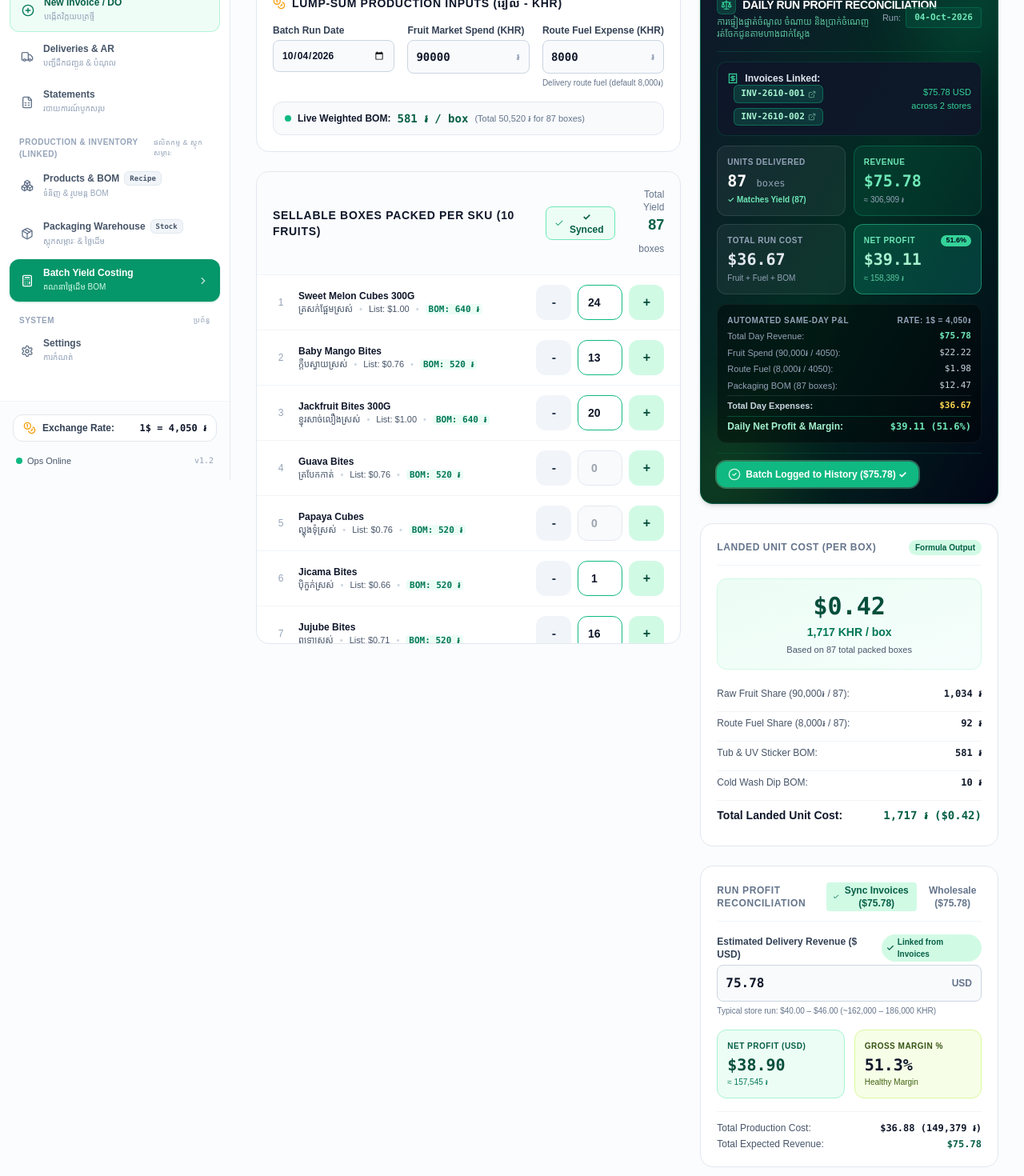
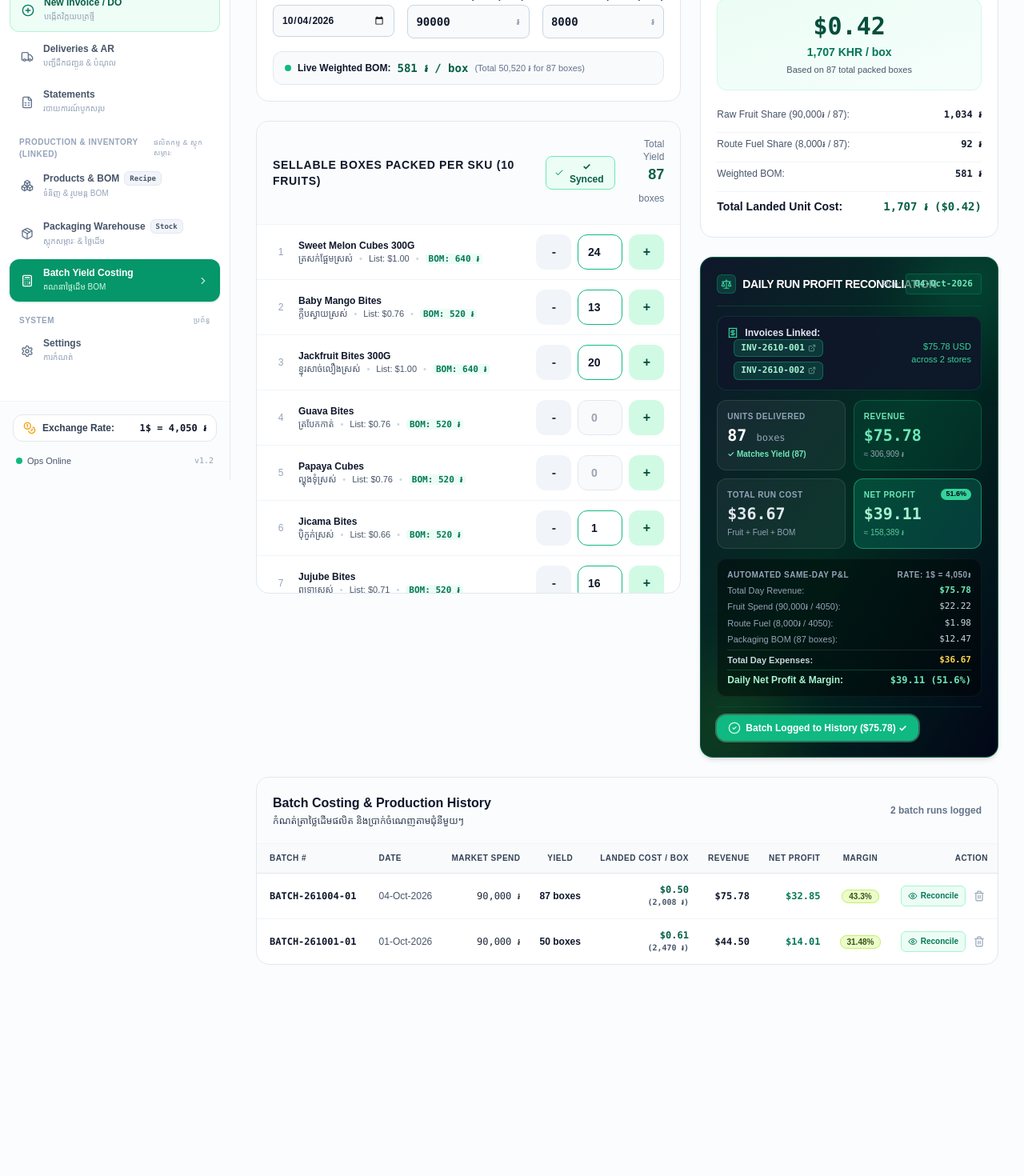
Before and after one commit to Swordsman1313/NhamSystem, a Next.js app: page /costing in a window 1280 px wide. Shown: the part 200-1670 px from the top of the page at 80% size. After the commit the page ends 1550 px from the top, so only its background shows below. Built offline with nearby package versions, Linux system fonts and the light colour scheme; a web font is replaced by a local one.

Commit message:
Eliminate duplicate costing cards, remove cold wash micro-cost, clean breadcrumbs and stack right-side cards

```diff
--- a/app/costing/page.tsx
+++ b/app/costing/page.tsx
@@ -334,10 +334,10 @@ export default function BatchCostingPage() {
   const fuelSharePerBoxKHR =
     totalBoxesYielded > 0 ? Math.round(fuelExpenseKHR / totalBoxesYielded) : 0;
 
-  // Total Landed Unit Cost (KHR) = Raw Fruit Share + Route Fuel Share + Weighted BOM packaging cost + Cold Wash Dip (10 KHR)
+  // Total Landed Unit Cost (KHR) = Raw Fruit Share + Route Fuel Share + Weighted BOM packaging cost
   const landedUnitCostKHR =
     totalBoxesYielded > 0
-      ? rawFruitCostPerBoxKHR + fuelSharePerBoxKHR + tubStickerBOM + coldWashBOM
+      ? rawFruitCostPerBoxKHR + fuelSharePerBoxKHR + tubStickerBOM
       : 0;
 
   const landedUnitCostUSD =
@@ -608,7 +608,7 @@ export default function BatchCostingPage() {
       packagingBOMPerBoxKHR: tubStickerBOM,
       totalPackagingBOMCostKHR: totalBatchPackagingCostKHR,
       isDynamicBOM: useDynamicBOM,
-      coldWashBOMKHR: coldWashBOM,
+      coldWashBOMKHR: 0,
       exchangeRate,
       yieldItems: yieldList,
       totalBoxesYielded,
@@ -711,13 +711,6 @@ export default function BatchCostingPage() {
         </div>
       </div>
 
-      {/* Breadcrumb Navigation Header */}
-      <div className="flex items-center space-x-2 text-xs text-slate-500 pb-1">
-        <span className="font-semibold text-slate-700">Production &amp; Inventory</span>
-        <span>/</span>
-        <span className="font-bold text-slate-900">Batch Yield Costing (គណនាថ្លៃដើមផលិត)</span>
-      </div>
-
       {/* Main Grid: Inputs (Left) and Real-Time Calculation Cards (Right) */}
       <div className="grid grid-cols-1 lg:grid-cols-12 gap-6">
         {/* Left Column (7 Cols): Batch Costing Inputs & Yield Per SKU */}
@@ -753,7 +746,7 @@ export default function BatchCostingPage() {
                     type="number"
                     step="1000"
                     min="0"
-                    placeholder="90,000"
+                    placeholder="0"
                     value={marketSpendKHR || ''}
                     onChange={(e) => setMarketSpendKHR(parseInt(e.target.value, 10) || 0)}
                     className="w-full text-sm font-mono font-bold bg-slate-50 border border-slate-300 rounded-lg p-2.5 text-slate-900 focus:bg-white focus:ring-2 focus:ring-emerald-500 focus:outline-hidden"
@@ -774,6 +767,7 @@ export default function BatchCostingPage() {
                     type="number"
                     step="500"
                     min="0"
+                    placeholder="0"
                     value={fuelExpenseKHR}
                     onChange={(e) => setFuelExpenseKHR(parseInt(e.target.value, 10) || 0)}
                     className="w-full text-sm font-mono font-bold bg-slate-50 border border-slate-300 rounded-lg p-2.5 text-slate-900 focus:bg-white focus:ring-2 focus:ring-emerald-500 focus:outline-hidden"
@@ -782,9 +776,6 @@ export default function BatchCostingPage() {
                     ៛
                   </span>
                 </div>
-                <span className="text-[10px] text-slate-500 mt-1 block">
-                  Delivery route fuel (default 8,000៛)
-                </span>
               </div>
             </div>
 
@@ -922,6 +913,62 @@ export default function BatchCostingPage() {
 
         {/* Right Column (5 Cols): Real-time Landed Cost & Profit Reconciliation */}
         <div className="lg:col-span-5 space-y-6">
+          {/* Card: Landed Cost Breakdown Formula */}
+          <div className="bg-white rounded-2xl border border-slate-200 p-5 shadow-xs">
+            <div className="flex items-center justify-between pb-3 border-b border-slate-100">
+              <span className="text-xs font-bold text-slate-500 uppercase tracking-wider">
+                Landed Unit Cost (Per Box)
+              </span>
+              <span className="px-2 py-0.5 rounded-full bg-emerald-100 text-emerald-800 text-[10px] font-bold">
+                Formula Output
+              </span>
+            </div>
+
+            <div className="my-4 text-center bg-gradient-to-br from-emerald-50 to-teal-50/60 p-4 rounded-xl border border-emerald-100">
+              <div className="text-3xl font-black text-emerald-900 font-mono">
+                ${landedUnitCostUSD.toFixed(2)}
+              </div>
+              <div className="text-sm font-bold text-emerald-700 mt-1">
+                {landedUnitCostKHR.toLocaleString()} KHR / box
+              </div>
+              <div className="text-[11px] text-slate-600 mt-1">
+                Based on {totalBoxesYielded} total packed boxes
+              </div>
+            </div>
+
+            {/* Formula Breakdown Table */}
+            <div className="space-y-2 text-xs divide-y divide-slate-100">
+              <div className="flex justify-between py-1.5">
+                <span className="text-slate-600">
+                  Raw Fruit Share ({marketSpendKHR.toLocaleString()}៛ / {totalBoxesYielded || 1}):
+                </span>
+                <span className="font-mono font-bold text-slate-900">
+                  {rawFruitCostPerBoxKHR.toLocaleString()} ៛
+                </span>
+              </div>
+              <div className="flex justify-between py-1.5">
+                <span className="text-slate-600">
+                  Route Fuel Share ({fuelExpenseKHR.toLocaleString()}៛ / {totalBoxesYielded || 1}):
+                </span>
+                <span className="font-mono font-bold text-slate-900">
+                  {fuelSharePerBoxKHR.toLocaleString()} ៛
+                </span>
+              </div>
+              <div className="flex justify-between py-1.5">
+                <span className="text-slate-600">Weighted BOM:</span>
+                <span className="font-mono font-bold text-slate-900">
+                  {tubStickerBOM.toLocaleString()} ៛
+                </span>
+              </div>
+              <div className="flex justify-between py-2 font-bold border-t border-slate-200 text-slate-900 text-sm">
+                <span>Total Landed Unit Cost:</span>
+                <span className="font-mono text-emerald-800">
+                  {landedUnitCostKHR.toLocaleString()} ៛ (${landedUnitCostUSD.toFixed(2)})
+                </span>
+              </div>
+            </div>
+          </div>
+
           {/* Card: Daily Run Profit Reconciliation Hero Widget */}
           <div className="bg-gradient-to-br from-slate-900 via-emerald-950 to-slate-950 text-white rounded-2xl p-5 shadow-md border border-emerald-500/40 relative overflow-hidden">
             {/* Glowing ambient background accents */}
@@ -939,9 +986,6 @@ export default function BatchCostingPage() {
                     Daily Run Profit Reconciliation
                   </h2>
                 </div>
-                <p className="text-[11px] text-emerald-300/80 font-khmer mt-0.5 leading-snug">
-                  ការផ្ទៀងផ្ទាត់ចំណូល ចំណាយ និងប្រាក់ចំណេញរត់ចែកជូនតាមហាងជាក់ស្តែង
-                </p>
               </div>
 
               {/* Date Indicator */}
@@ -1130,7 +1174,7 @@ export default function BatchCostingPage() {
                 {batches.some((b) => (b.date || '').startsWith(batchDate)) ? (
                   <>
                     <CheckCircle2 className="w-4 h-4 text-emerald-100" />
-                    <span>Batch Logged to History ({formatUSD(effectiveRevenueUSD)}) ✓</span>
+                    <span>Batch Logged to History ({formatUSD(totalDeliveredRevenueUSD > 0 ? totalDeliveredRevenueUSD : effectiveRevenueUSD)}) ✓</span>
                   </>
                 ) : (
                   <>
@@ -1139,186 +1183,6 @@ export default function BatchCostingPage() {
                   </>
                 )}
               </button>
-            </div>
-          </div>
-
-          {/* Card: Landed Cost Breakdown Formula */}
-          <div className="bg-white rounded-2xl border border-slate-200 p-5 shadow-xs">
-            <div className="flex items-center justify-between pb-3 border-b border-slate-100">
-              <span className="text-xs font-bold text-slate-500 uppercase tracking-wider">
-                Landed Unit Cost (Per Box)
-              </span>
-              <span className="px-2 py-0.5 rounded-full bg-emerald-100 text-emerald-800 text-[10px] font-bold">
-                Formula Output
-              </span>
-            </div>
-
-            <div className="my-4 text-center bg-gradient-to-br from-emerald-50 to-teal-50/60 p-4 rounded-xl border border-emerald-100">
-              <div className="text-3xl font-black text-emerald-900 font-mono">
-                ${landedUnitCostUSD.toFixed(2)}
-              </div>
-              <div className="text-sm font-bold text-emerald-700 mt-1">
-                {landedUnitCostKHR.toLocaleString()} KHR / box
-              </div>
-              <div className="text-[11px] text-slate-600 mt-1">
-                Based on {totalBoxesYielded} total packed boxes
-              </div>
-            </div>
-
-            {/* Formula Breakdown Breakdown Table */}
-            <div className="space-y-2 text-xs divide-y divide-slate-100">
-              <div className="flex justify-between py-1.5">
-                <span className="text-slate-600">
-                  Raw Fruit Share ({marketSpendKHR.toLocaleString()}៛ / {totalBoxesYielded || 1}):
-                </span>
-                <span className="font-mono font-bold text-slate-900">
-                  {rawFruitCostPerBoxKHR.toLocaleString()} ៛
-                </span>
-              </div>
-              <div className="flex justify-between py-1.5">
-                <span className="text-slate-600">
-                  Route Fuel Share ({fuelExpenseKHR.toLocaleString()}៛ / {totalBoxesYielded || 1}):
-                </span>
-                <span className="font-mono font-bold text-slate-900">
-                  {fuelSharePerBoxKHR.toLocaleString()} ៛
-                </span>
-              </div>
-              <div className="flex justify-between py-1.5">
-                <span className="text-slate-600">Tub &amp; UV Sticker BOM:</span>
-                <span className="font-mono font-bold text-slate-900">
-                  {tubStickerBOM.toLocaleString()} ៛
-                </span>
-              </div>
-              <div className="flex justify-between py-1.5">
-                <span className="text-slate-600">Cold Wash Dip BOM:</span>
-                <span className="font-mono font-bold text-slate-900">
-                  {coldWashBOM.toLocaleString()} ៛
-                </span>
-              </div>
-              <div className="flex justify-between py-2 font-bold border-t border-slate-200 text-slate-900 text-sm">
-                <span>Total Landed Unit Cost:</span>
-                <span className="font-mono text-emerald-800">
-                  {landedUnitCostKHR.toLocaleString()} ៛ (${landedUnitCostUSD.toFixed(2)})
-                </span>
-              </div>
-            </div>
-          </div>
-
-          {/* Card: Profit Reconciliation Card */}
-          <div
-            id="profit-reconciliation-card"
-            className="bg-white rounded-2xl border border-slate-200 p-5 shadow-xs transition duration-300"
-          >
-            <div className="flex items-center justify-between pb-3 border-b border-slate-100">
-              <span className="text-xs font-bold text-slate-500 uppercase tracking-wider">
-                Run Profit Reconciliation
-              </span>
-              <div className="flex items-center space-x-2">
-                {totalDeliveredRevenueUSD > 0 && (
-                  <button
-                    type="button"
-                    onClick={syncInvoicedRevenue}
-                    className={`text-xs font-bold flex items-center space-x-1 px-2 py-0.5 rounded transition cursor-pointer ${
-                      Math.abs(deliveryRevenueInputUSD - totalDeliveredRevenueUSD) < 0.01
-                        ? 'bg-emerald-100 text-emerald-800'
-                        : 'text-emerald-700 hover:bg-emerald-50'
-                    }`}
-                    title="Sync revenue from today's invoices"
-                  >
-                    {Math.abs(deliveryRevenueInputUSD - totalDeliveredRevenueUSD) < 0.01 ? (
-                      <Check className="w-3 h-3 text-emerald-700 stroke-[3]" />
-                    ) : (
-                      <Sparkles className="w-3 h-3 text-emerald-600" />
-                    )}
-                    <span>Sync Invoices (${totalDeliveredRevenueUSD.toFixed(2)})</span>
-                  </button>
-                )}
-                <button
-                  type="button"
-                  onClick={handleAutoFillRevenue}
-                  className="text-xs font-bold text-slate-500 hover:text-slate-800 hover:underline flex items-center space-x-1 cursor-pointer"
-                  title="Calculate revenue from catalog wholesale prices"
-                >
-                  <span>Wholesale (${catalogExpectedRevenueUSD.toFixed(2)})</span>
-                </button>
-              </div>
-            </div>
-
-            {/* Delivery Revenue Input */}
-            <div className="mt-4">
-              <div className="flex items-center justify-between mb-1">
-                <label className="block text-xs font-bold text-slate-700">
-                  Estimated Delivery Revenue ($ USD)
-                </label>
-                {totalDeliveredRevenueUSD > 0 && Math.abs(deliveryRevenueInputUSD - totalDeliveredRevenueUSD) < 0.01 && (
-                  <span className="inline-flex items-center space-x-1 px-1.5 py-0.5 rounded-full text-[10px] font-bold bg-emerald-100 text-emerald-800">
-                    <Check className="w-2.5 h-2.5 stroke-[3]" />
-                    <span>Linked from Invoices</span>
-                  </span>
-                )}
-              </div>
-              <div className="relative">
-                <input
-                  type="number"
-                  step="0.5"
-                  min="0"
-                  value={deliveryRevenueInputUSD}
-                  onChange={(e) => {
-                    setDeliveryRevenueInputUSD(parseFloat(e.target.value) || 0);
-                    setRevenueApplied(false);
-                  }}
-                  className="w-full text-base font-mono font-bold bg-slate-50 border border-slate-300 rounded-lg p-2.5 text-slate-900 focus:bg-white focus:ring-2 focus:ring-emerald-500 focus:outline-hidden"
-                />
-                <span className="absolute right-3 top-1/2 -translate-y-1/2 text-xs font-semibold text-slate-500">
-                  USD
-                </span>
-              </div>
-              <span className="text-[10px] text-slate-500 mt-1 block">
-                Typical store run: $40.00 – $46.00 (~162,000 – 186,000 KHR)
-              </span>
-            </div>
-
-            {/* Profit & Margin Metrics */}
-            <div className="mt-4 grid grid-cols-2 gap-3">
-              <div className="p-3 bg-emerald-50 rounded-xl border border-emerald-200">
-                <span className="text-[10px] font-bold text-emerald-800 uppercase tracking-wider block">
-                  Net Profit (USD)
-                </span>
-                <div className="text-xl font-black text-emerald-900 font-mono mt-0.5">
-                  {formatUSD(netProfitUSD)}
-                </div>
-                <div className="text-[10px] text-emerald-700 font-medium">
-                  ≈ {formatKHR(netProfitKHR)}
-                </div>
-              </div>
-
-              <div className="p-3 bg-citrus-50 rounded-xl border border-citrus-200">
-                <span className="text-[10px] font-bold text-citrus-900 uppercase tracking-wider block">
-                  Gross Margin %
-                </span>
-                <div className="text-xl font-black text-citrus-950 font-mono mt-0.5">
-                  {grossMarginPercent}%
-                </div>
-                <div className="text-[10px] text-citrus-800 font-medium">
-                  {grossMarginPercent >= 30 ? 'Healthy Margin' : 'Thin Margin'}
-                </div>
-              </div>
-            </div>
-
-            {/* Total Batch Cost Summary */}
-            <div className="mt-4 pt-3 border-t border-slate-100 text-xs text-slate-600 space-y-1">
-              <div className="flex justify-between">
-                <span>Total Production Cost:</span>
-                <span className="font-mono font-bold text-slate-900">
-                  {formatUSD(totalProductionCostUSD)} ({totalProductionCostKHR.toLocaleString()} ៛)
-                </span>
-              </div>
-              <div className="flex justify-between">
-                <span>Total Expected Revenue:</span>
-                <span className="font-mono font-bold text-emerald-800">
-                  {formatUSD(effectiveRevenueUSD)}
-                </span>
-              </div>
             </div>
           </div>
         </div>
```
